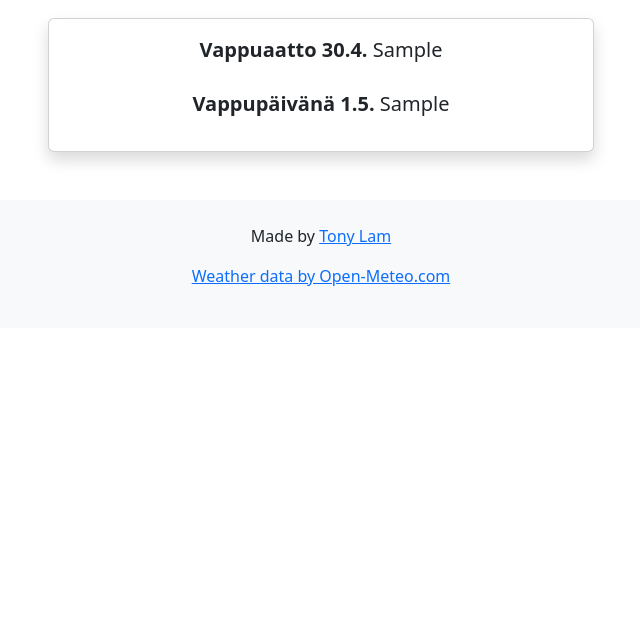
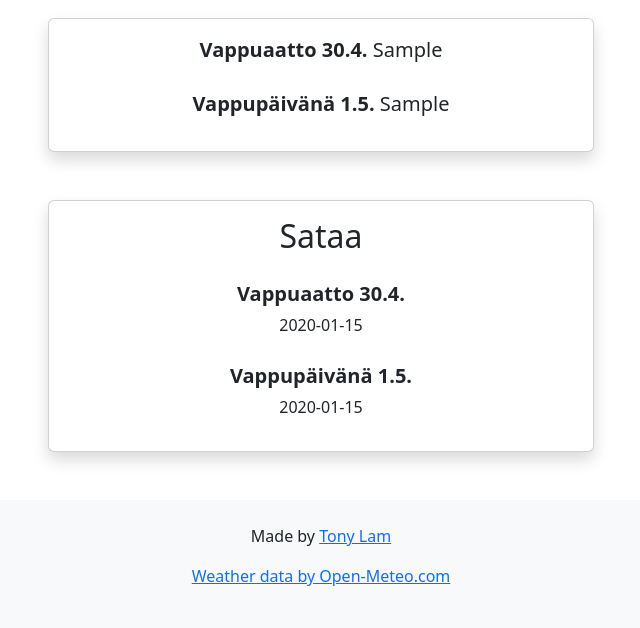
Before and after one commit to lamtonylam/vappusaa, a Flask app: template src/templates/index.html in a window 1280 px wide. Shown: the part 238-866 px from the top of the page, without its empty margins (319-959 px from the left). Before the commit the page ends 524 px from the top, so only its background shows below. Run offline with Flask 3, Linux system fonts and the light colour scheme; the template is opened without the code that fills it: most values are stand-ins (such as "Sample title", 1, 10 or a date in 2020).

Commit message:
Feat: add rain time display for Vappuaatto and Vappupäivä in index.html

```diff
--- a/src/app.py
+++ b/src/app.py
@@ -1,6 +1,6 @@
 from flask import Flask, render_template
 
-from src.lib.weather import will_it_rain
+from src.lib.weather import will_it_rain, when_will_it_rain
 from datetime import datetime
 
 app = Flask(__name__)
@@ -18,8 +18,15 @@ def index():
     elif may_day_rains == None:
         may_day_rains = "No data available"
 
+    may_eve_rain_times = when_will_it_rain(f"{current_year}-04-30")
+    may_day_rain_times = when_will_it_rain(f"{current_year}-05-01")
+
     return render_template(
-        "index.html", may_eve_rains=may_eve_rains, may_day_rains=may_day_rains
+        "index.html",
+        may_eve_rains=may_eve_rains,
+        may_day_rains=may_day_rains,
+        may_eve_rain_times=may_eve_rain_times,
+        may_day_rain_times=may_day_rain_times,
     )
 
 
--- a/src/templates/index.html
+++ b/src/templates/index.html
@@ -33,6 +33,36 @@
                     </div>
                 </div>
             </div>
+
+            <div class="row justify-content-center">
+                <div class="col-md-6">
+                    <div class="card mt-5 shadow">
+                        <div class="card-body">
+                            <h2 class="text-center mb-4">Sataa</h2>
+                            <div class="mb-4">
+                                <p class="fs-5 mb-1 text-center">
+                                    <strong>Vappuaatto 30.4.</strong>
+                                </p>
+                                <ul class="list-unstyled text-center">
+                                    {% for time in may_eve_rain_times %}
+                                    <li>{{ time }}</li>
+                                    {% endfor %}
+                                </ul>
+                            </div>
+                            <div>
+                                <p class="fs-5 mb-1 text-center">
+                                    <strong>Vappupäivänä 1.5.</strong>
+                                </p>
+                                <ul class="list-unstyled text-center">
+                                    {% for time in may_day_rain_times %}
+                                    <li>{{ time }}</li>
+                                    {% endfor %}
+                                </ul>
+                            </div>
+                        </div>
+                    </div>
+                </div>
+            </div>
         </main>
         <footer class="bg-light py-4 mt-auto">
             <div class="container text-center">
```
Also changed, not shown: src/lib/weather.py (+17 -0 lines).
